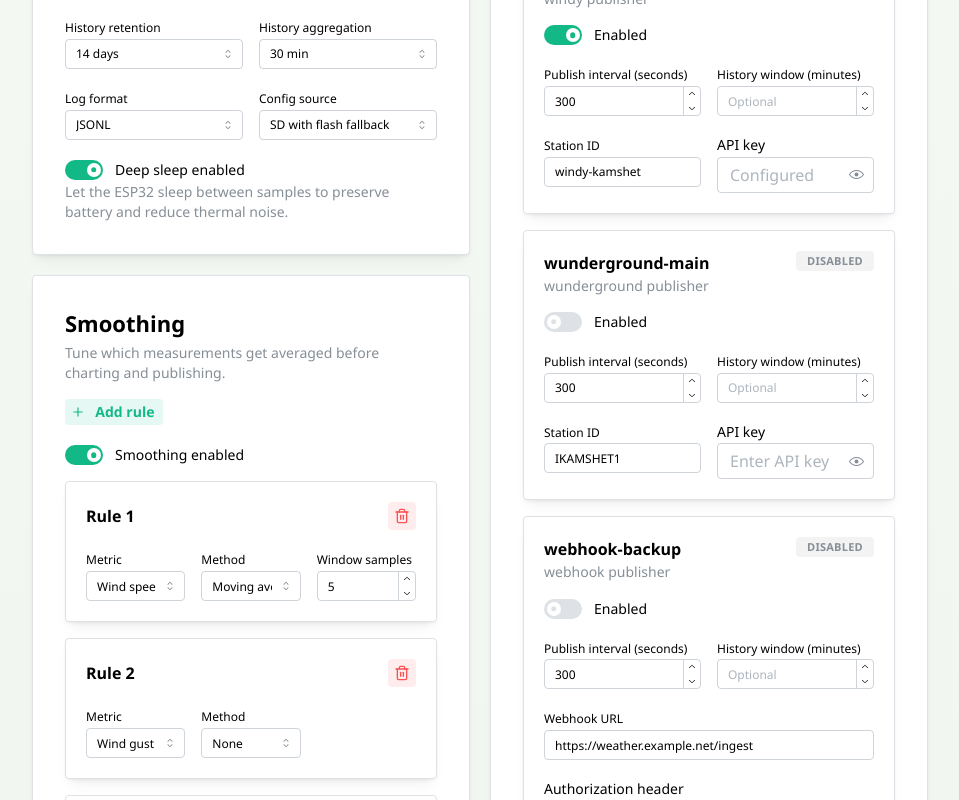
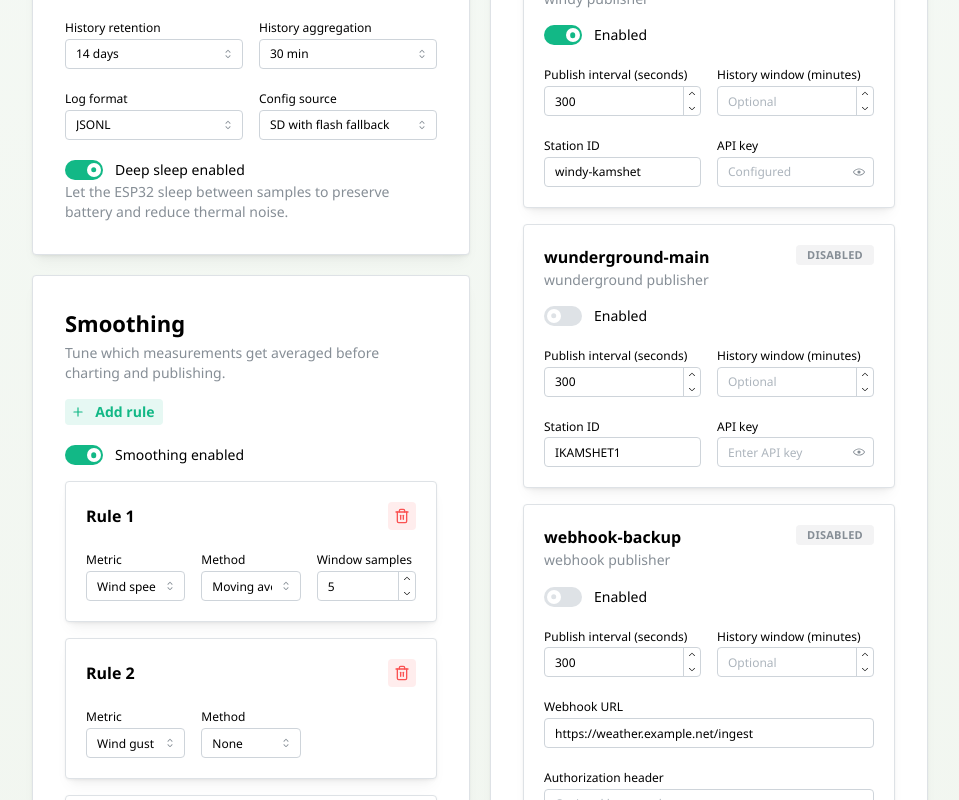
Before and after one commit to ketan/project-guardian, a React (Vite) app in the folder frontend/: page / in a window 1280 px wide. Shown: the part 1260-2060 px from the top of the page, without its empty margins (320-1279 px from the left). Built offline with nearby package versions, Linux system fonts and the light colour scheme.

Commit message:
chore: update password field size as well

```diff
--- a/frontend/src/main.tsx
+++ b/frontend/src/main.tsx
@@ -14,6 +14,11 @@ const theme = createTheme({
   },
   components: {
     TextInput: {
+      defaultProps: {
+        size: "xs",
+      },
+    },
+    PasswordInput: {
       defaultProps: {
         size: "xs",
       },
```
